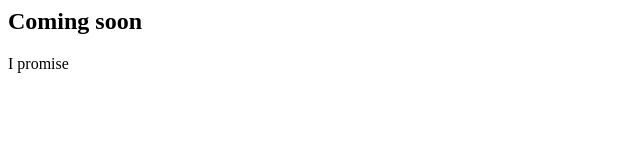
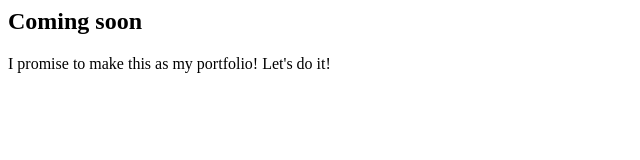
Before and after one commit to nixsiow/nixsiow.github.io, a plain HTML site: page index.html in a window 1280 px wide. Shown: the whole page, without its empty margins (0-640 px from the left). Drawn offline with Linux system fonts and the light colour scheme.

Commit message:
added promise2

```diff
--- a/index.html
+++ b/index.html
@@ -1,5 +1,5 @@
 <html>
 <body>
 	<h2>Coming soon</h2>
-	<p>I promise</p>
+	<p>I promise to make this as my portfolio! Let's do it!</p>
 </body>
```
